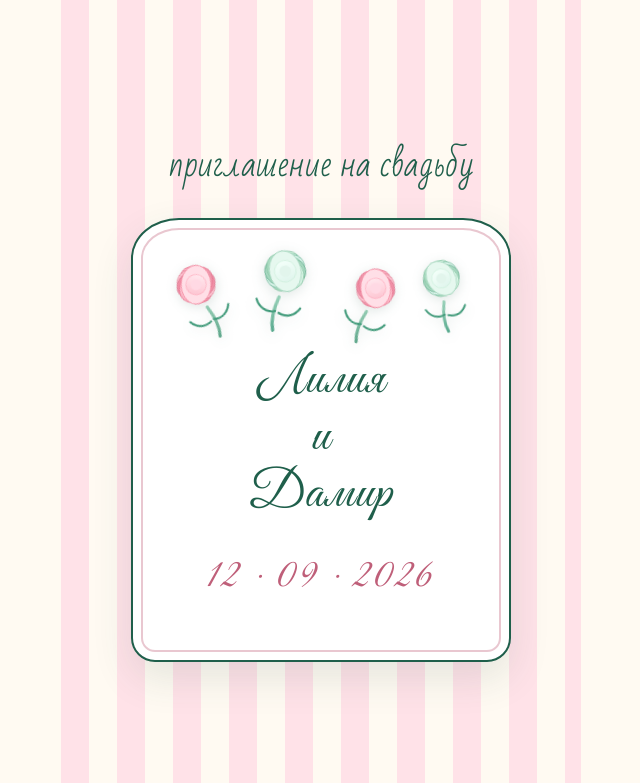
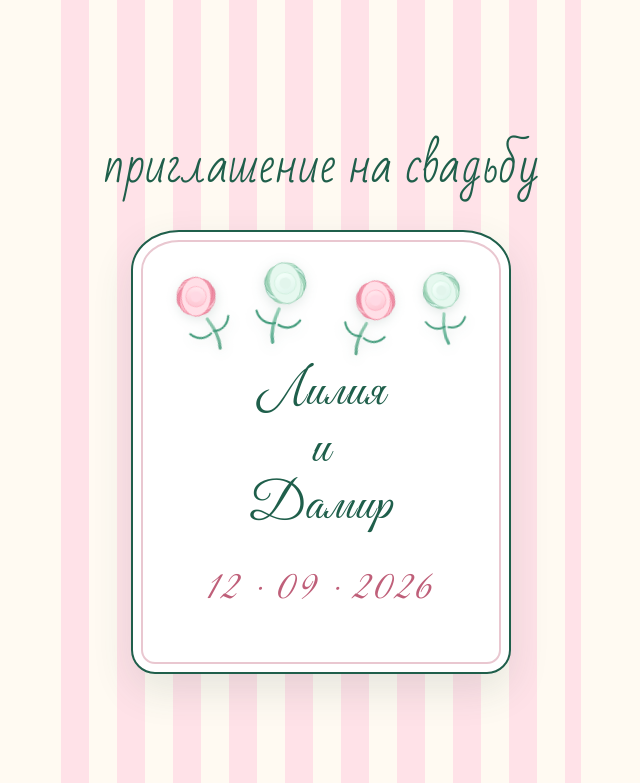
Before and after one commit to dspavlov2103-blip/wedding-invite, a website: page public/index.html in a window 1280 px wide. Shown: the top 783 px of the page, without its empty margins (319-959 px from the left). Drawn offline with Linux system fonts and the light colour scheme.

Commit message:
Заметно увеличить подпись обложки и заголовки блоков

```diff
--- a/public/css/style.css
+++ b/public/css/style.css
@@ -16,7 +16,7 @@
   --font-serif: "Prata", "Times New Roman", serif;
   --font-script: "Bad Script", cursive;
   --font-cover: "Great Vibes", cursive;
-  --heading-script-size: calc(1.35rem + 5pt);
+  --heading-script-size: clamp(2rem, 7vw, 2.55rem);
 }
 
 *,
@@ -78,7 +78,7 @@ a {
 
 .hero__label {
   font-family: var(--font-script);
-  font-size: clamp(calc(1.4rem + 3pt), calc(5vw + 3pt), calc(1.85rem + 3pt));
+  font-size: clamp(2.15rem, 8.5vw, 3rem);
   color: var(--green-deep);
   margin: 0 0 1.5rem;
 }
```
